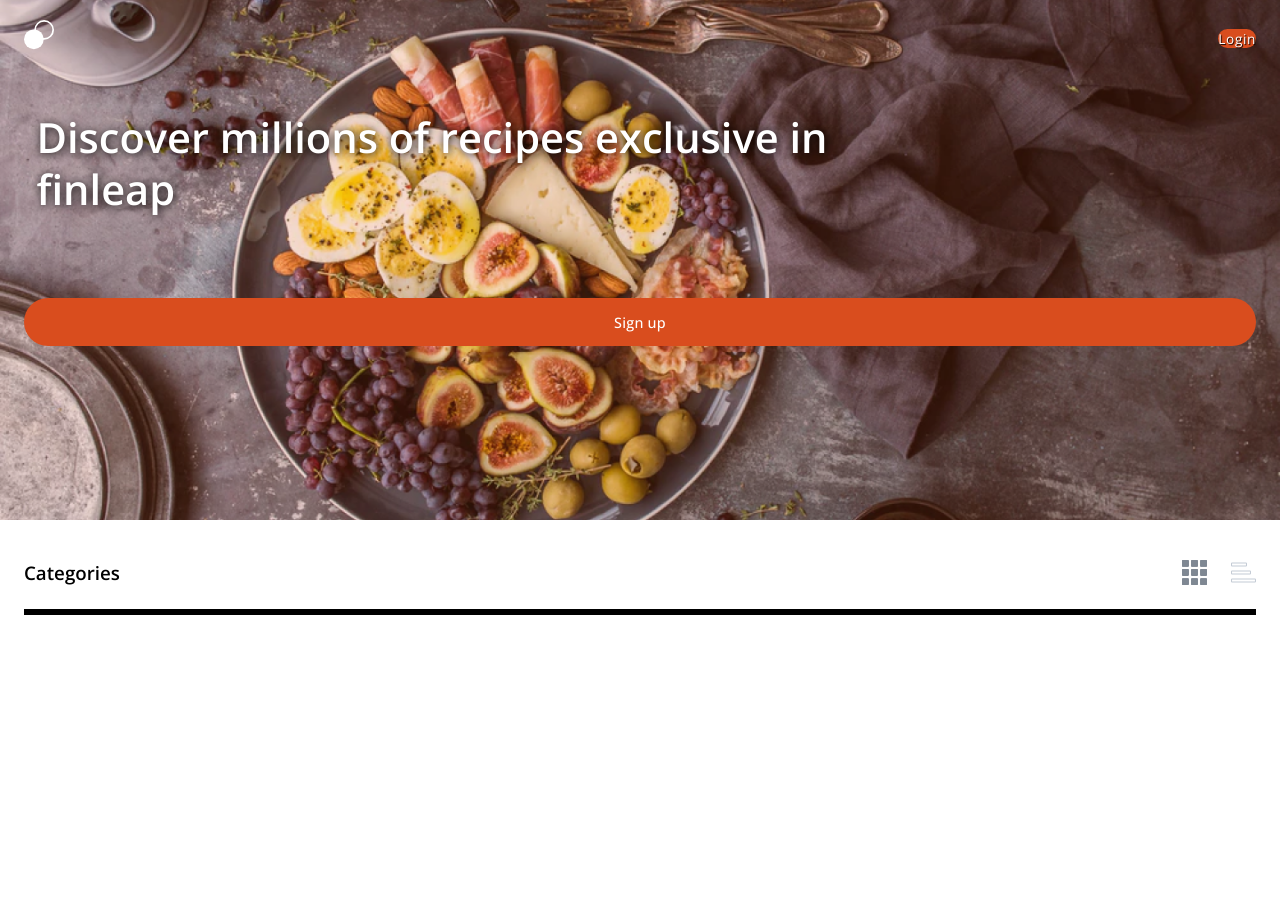
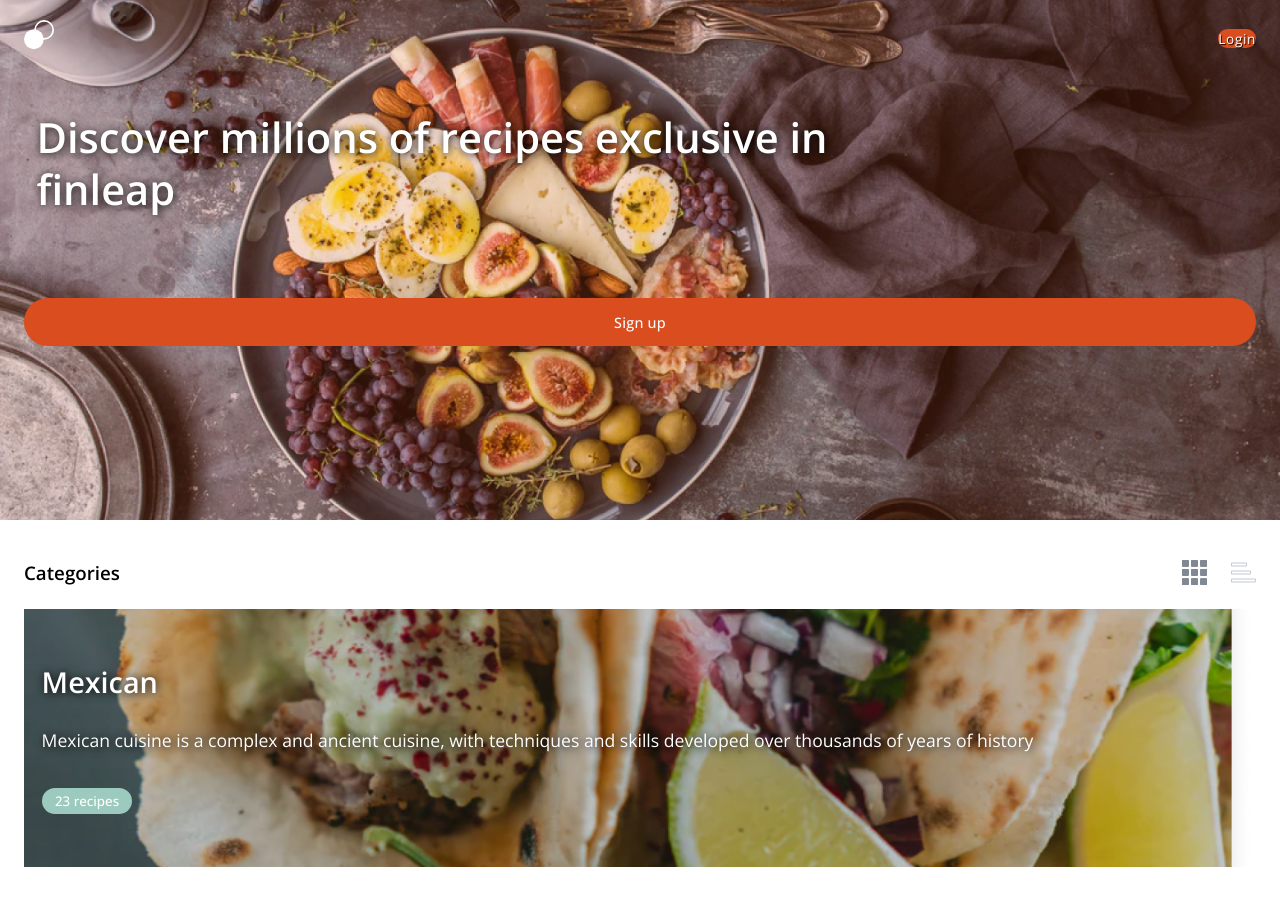
Before and after one commit to Android789515/recipe-site, a Next.js app: page / in a window 1280 px wide. Before the commit the page ends 800 px from the top, so only its background shows below. Built offline with nearby package versions, Linux system fonts and the light colour scheme.

Commit message:
Added dummy data for categories and started styling the grid view for them.

```diff
--- a/components/generic-components/Button.tsx
+++ b/components/generic-components/Button.tsx
@@ -3,13 +3,13 @@ import React from 'react'
 import styles from '../../styles/generic-components/Button.module.scss'
 
 interface Props {
-    customClass?: string
+    customStyles?: string
 }
 
 const Button: React.FC<Props> =
-    ({ customClass, children }) => {
+    ({ customStyles, children }) => {
     return (
-        <button type='button' className={`${styles.btn} ${customClass}`}>{children}</button>
+        <button type='button' className={`${styles.btn} ${customStyles}`}>{children}</button>
     )
 }
 
--- a/components/homepage/categories-section/CategoriesAsGrid.tsx
+++ b/components/homepage/categories-section/CategoriesAsGrid.tsx
@@ -1,10 +1,37 @@
 import React from 'react'
+import { v4 as uuid } from 'uuid'
 
 import styles from '../../../styles/homepage/categories-section/CategoriesAsGrid.module.scss'
+import Category from './Category'
 
-const CategoriesAsGrid = () => {
+interface Props {
+    categories: Category[]
+}
+
+interface Category {
+    img: string
+    title: string
+    body: string
+    recipeCount: number
+}
+
+const CategoriesAsGrid = ({ categories }: Props) => {
+
+
     return (
-        <></>
+        <>
+            {categories.map(category => {
+                return (
+                    <Category
+                        key={uuid()}
+                        img={category.img}
+                        title={category.title}
+                        body={category.body}
+                        recipeCount={category.recipeCount}
+                    />
+                )
+            })}
+        </>
     )
 }
 
--- a/components/homepage/categories-section/CategoriesAsList.tsx
+++ b/components/homepage/categories-section/CategoriesAsList.tsx
@@ -2,7 +2,11 @@ import React from 'react'
 
 import styles from '../../../styles/homepage/categories-section/CategoriesAsList.module.scss'
 
-const CategoriesAsList = () => {
+interface Props {
+    categories: any[]
+}
+
+const CategoriesAsList = ({ categories }: Props) => {
     return (
         <></>
     )
--- a/components/homepage/categories-section/CategoriesSection.tsx
+++ b/components/homepage/categories-section/CategoriesSection.tsx
@@ -3,6 +3,7 @@ import { useRecoilState } from 'recoil'
 
 import styles from '../../../styles/homepage/categories-section/CategoriesSection.module.scss'
 import { isCategoryViewList } from '../../../atoms/categoryView'
+import testImg from '../../../public/assets/img/mexican.png'
 
 import CategoriesSectionHeader from './CategoriesSectionHeader'
 import CategoriesAsList from './CategoriesAsList'
@@ -11,12 +12,33 @@ import CategoriesAsGrid from './CategoriesAsGrid'
 const CategoriesSection = () => {
     const [ isListView ] = useRecoilState(isCategoryViewList)
 
+    interface Category {
+        img: string
+        title: string
+        body: string
+        recipeCount: number
+    }
+
+    const categories: Category[] = [
+        {
+            img: './assets/img/mexican.png',
+            title: 'Mexican',
+            body: `Mexican cuisine is a complex and ancient cuisine,
+            with techniques and skills developed over thousands of years of history`,
+            recipeCount: 23
+        }
+    ]
+
     return (
         <section className={styles.layout}>
             <CategoriesSectionHeader />
 
             <div className={styles.categories}>
-                {isListView ? <CategoriesAsList /> : <CategoriesAsGrid />}
+                {isListView ? (
+                    <CategoriesAsList categories={categories} />
+                ) : (
+                    <CategoriesAsGrid categories={categories} />
+                )}
             </div>
         {/*
             container with the categories - need to pull from somewhere
--- /dev/null
+++ b/components/homepage/categories-section/Category.tsx
@@ -0,0 +1,38 @@
+import React, { useEffect, useRef } from 'react'
+
+import styles from '../../../styles/homepage/categories-section/Category.module.scss'
+import Button from '../../generic-components/Button'
+
+interface Props {
+    img: string
+    title: string
+    body: string
+    recipeCount: number
+}
+
+const Category = ({ img, title, body, recipeCount }: Props) => {
+
+    const categoryRef = useRef(null)
+
+    const setBackgroundImg = () => {
+        if (categoryRef.current) {
+            (categoryRef.current as HTMLDivElement).style.backgroundImage = `url(${img})`
+        }
+    }
+
+    useEffect(setBackgroundImg, [])
+
+    return (
+        <div className={`${styles.categoryLayout} ${styles.category}`} ref={categoryRef}>
+            <h3 className={styles.categoryTitle}>{title}</h3>
+
+            <p className={styles.categoryBody}>{body}</p>
+
+            <Button customStyles={styles.recipesBtn}>
+                <p className={styles.recipeCount}>{recipeCount} recipes</p>
+            </Button>
+        </div>
+    )
+}
+
+export default Category
--- a/components/homepage/hero-section/HeroHeaderSignupBtn.tsx
+++ b/components/homepage/hero-section/HeroHeaderSignupBtn.tsx
@@ -6,7 +6,7 @@ import Button from '../../generic-components/Button'
 
 const HeroHeaderSignupBtn = () => {
     return (
-        <Button customClass={styles.signupBtn}>
+        <Button customStyles={styles.signupBtn}>
             <p className={styles.signupText}>Sign up</p>
         </Button>
     )
--- a/components/homepage/hero-section/HeroLoginBtn.tsx
+++ b/components/homepage/hero-section/HeroLoginBtn.tsx
@@ -6,7 +6,7 @@ import Button from '../../generic-components/Button'
 
 const HeroLoginBtn = () => {
     return (
-        <Button customClass={styles.loginBtn}>
+        <Button customStyles={styles.loginBtn}>
             <p className={styles.loginText}>Login</p>
         </Button>
     )
--- a/components/homepage/hero-section/HeroSignupBtn.tsx
+++ b/components/homepage/hero-section/HeroSignupBtn.tsx
@@ -6,7 +6,7 @@ import Button from '../../generic-components/Button'
 
 const HeroSignupBtn = () => {
     return (
-        <Button customClass={styles.signupBtn}>
+        <Button customStyles={styles.signupBtn}>
             <p className={styles.signupText}>Sign up</p>
         </Button>
     )
--- a/components/modals/add-recipe/buttons/CancelBtn.tsx
+++ b/components/modals/add-recipe/buttons/CancelBtn.tsx
@@ -6,7 +6,7 @@ import Button from '../../../generic-components/Button'
 
 const CancelBtn = () => {
     return (
-        <Button customClass={styles.btn}>
+        <Button customStyles={styles.btn}>
             <p className={styles.text}>Cancel</p>
         </Button>
     )
--- a/styles/homepage/categories-section/CategoriesSection.module.scss
+++ b/styles/homepage/categories-section/CategoriesSection.module.scss
@@ -3,5 +3,4 @@
 }
 
 .categories {
-  border: solid;
 }
--- /dev/null
+++ b/styles/homepage/categories-section/Category.module.scss
@@ -0,0 +1,45 @@
+@use '../../mixins';
+
+.categoryLayout {
+  background-size: cover;
+  background-position: center;
+}
+
+.category {
+  @include mixins.dropShadowLargeText;
+
+  font-size: 1.1rem;
+  color: #fff;
+
+  padding: 3em 1em;
+}
+
+.categoryTitle {
+  font-weight: 600;
+  font-size: 1.8rem;
+
+  margin-bottom: .95em;
+}
+
+.categoryBody {
+  margin-top: 0;
+  margin-bottom: 2em;
+}
+
+.recipesBtn {
+  padding: .3em 1em;
+  background: #9dcabe;
+}
+
+.recipesBtn:focus,
+.recipesBtn:hover {
+  background: #8fb8ac;
+}
+
+.recipesBtn:active {
+  background: #85aba0;
+}
+
+.recipeCount {
+  margin: 0;
+}
```
Also changed, not shown: public/assets/img/mexican.png (added).
